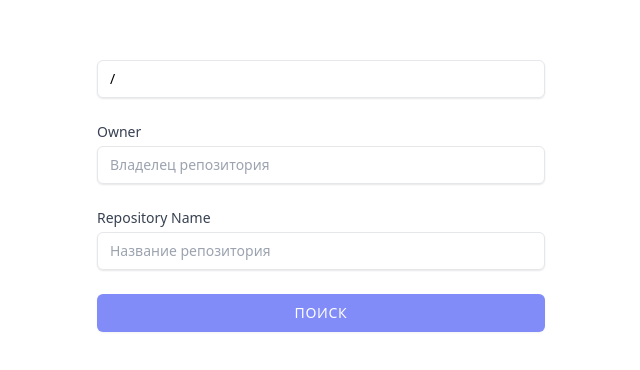
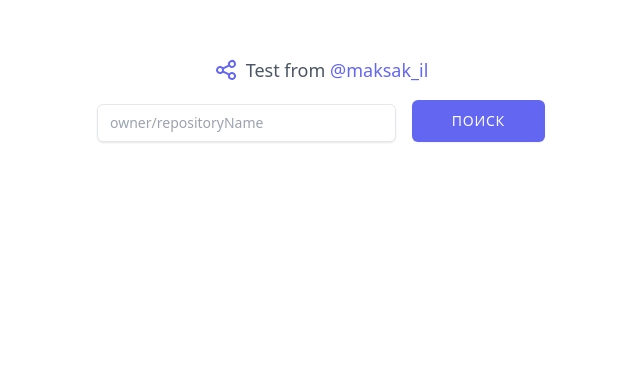
Before and after one commit to maksakoviliya/test-forks, a Vue app: page / in a window 1280 px wide. Shown: the part 184-554 px from the top of the page, without its empty margins (319-959 px from the left). Built offline with nearby package versions, Linux system fonts and the light colour scheme.

Commit message:
Base requirements ready

```diff
--- a/public/index.html
+++ b/public/index.html
@@ -1,5 +1,5 @@
 <!DOCTYPE html>
-<html lang="">
+<html lang="ru">
   <head>
     <meta charset="utf-8">
     <meta http-equiv="X-UA-Compatible" content="IE=edge">
--- a/src/components/Search.vue
+++ b/src/components/Search.vue
@@ -1,50 +1,19 @@
 <template>
-  <div class="grid grid-cols-1 gap-6">
-    <div class="mt-1 flex rounded-md shadow-sm">
+  <div class="flex gap-4">
+    <div class="mt-1 flex w-2/3 rounded-md shadow-sm">
       <input
         type="text"
         name="search"
         id="search"
         v-model="search"
         class="px-3 py-2 focus:ring-indigo-500 border outline-none focus:ring-1 focus:border-indigo-500 block w-full shadow-sm sm:text-sm rounded-md placeholder:text-gray-400"
-        placeholder="Владелец репозитория"
+        placeholder="owner/repositoryName"
       />
-    </div>
-
-    <div>
-      <label for="owner" class="block text-sm font-medium text-gray-700">
-        Owner
-      </label>
-      <div class="mt-1 flex rounded-md shadow-sm">
-        <input
-          type="text"
-          name="owner"
-          id="owner"
-          v-model="owner"
-          class="px-3 py-2 focus:ring-indigo-500 border outline-none focus:ring-1 focus:border-indigo-500 block w-full shadow-sm sm:text-sm rounded-md placeholder:text-gray-400"
-          placeholder="Владелец репозитория"
-        />
-      </div>
-    </div>
-    <div>
-      <label for="repo" class="block text-sm font-medium text-gray-700">
-        Repository Name
-      </label>
-      <div class="mt-1 flex rounded-md shadow-sm">
-        <input
-          type="text"
-          name="repo"
-          v-model="repositoryName"
-          id="repo"
-          class="px-3 py-2 focus:ring-indigo-500 border outline-none focus:ring-1 focus:border-indigo-500 block w-full shadow-sm sm:text-sm rounded-md placeholder:text-gray-400"
-          placeholder="Название репозитория"
-        />
-      </div>
     </div>
 
     <button
       @click="handleSubmit"
-      class="flex bg-indigo-400 hover:bg-indigo-500 uppercase tracking-wider text-white w-full justify-center py-2 px-4 border border-transparent shadow-sm text-sm rounded-md focus:outline-none focus:ring-2 focus:ring-offset-2 focus:ring-indigo-500"
+      class="flex flex-1 w-1/3 items-center bg-indigo-500 hover:bg-indigo-600 uppercase tracking-wider text-white w-full justify-center py-2 px-4 border border-transparent shadow-sm text-sm rounded-md focus:outline-none focus:ring-2 focus:ring-offset-2 focus:ring-indigo-500"
     >
       Поиск
     </button>
@@ -56,46 +25,55 @@ export default {
   name: "Search",
 
   computed: {
-    owner: {
+    // owner: {
+    //   get() {
+    //     return this.$route.query?.owner ?? "";
+    //   },
+    //   set(val) {
+    //     console.log('set owner', val)
+    //     this.$router.push({
+    //       name: this.$route.name,
+    //       query: Object.assign(
+    //         {},
+    //         { repositoryName: this.$route.query.repositoryName },
+    //         { owner: val }
+    //       ),
+    //     });
+    //   },
+    // },
+    // repositoryName: {
+    //   get() {
+    //     return this.$route.query?.repositoryName ?? "";
+    //   },
+    //   set(val) {
+    //     console.log('set rep name', val)
+    //     this.$router.push({
+    //       name: this.$route.name,
+    //       query: Object.assign(
+    //         {},
+    //         { owner: this.$route.query.owner },
+    //         { repositoryName: val }
+    //       ),
+    //     });
+    //   },
+    // },
+    search: {
       get() {
-        return this.$route.query?.owner ?? "";
+        return this.$route.query.repositoryName
+          ? `${this.$route.query.owner}/${this.$route.query.repositoryName}`
+          : this.$route.query.owner;
       },
       set(val) {
-        this.$router.push({
-          name: this.$route.name,
-          query: Object.assign(
-            {},
-            { repositoryName: this.$route.query.repositoryName },
-            { owner: val }
-          ),
-        });
-      },
-    },
-    repositoryName: {
-      get() {
-        return this.$route.query?.repositoryName ?? "";
-      },
-      set(val) {
-        this.$router.push({
-          name: this.$route.name,
-          query: Object.assign(
-            {},
-            { owner: this.$route.query.owner },
-            { repositoryName: val }
-          ),
-        });
-      },
-    },
-    search: {
-      get() {
-        return `${this.owner}/${this.repositoryName}`;
-      },
-      set(val) {
-        this.owner = val.substr(
-          0,
-          val.indexOf("/") === -1 ? val.length : val.indexOf("/")
-        );
-        this.repositoryName = val.substr(val.indexOf("/")+1, val.length);
+        console.log("search val", val);
+        let res = val.split("/");
+        let q = {};
+        if (res[0]) {
+          q = Object.assign(q, { owner: res[0] });
+        }
+        if (res[1]) {
+          q = Object.assign(q, { repositoryName: res[1] });
+        }
+        this.$router.replace({ name: this.$route.name, query: q });
       },
     },
   },
--- a/src/store/index.js
+++ b/src/store/index.js
@@ -5,6 +5,7 @@ export default createStore({
   state: {
     forks: [],
     totalForks: 0,
+    loading: false,
   },
   mutations: {
     SET_FORKS(state, payload) {
@@ -19,6 +20,7 @@ export default createStore({
   },
   actions: {
     fetchTotalForks({ commit }, { owner, repositoryName }) {
+      commit("SET_TOTAL_FORKS", 0);
       axios
         .get(`https://api.github.com/repos/${owner}/${repositoryName}`, {
           headers: {
@@ -33,6 +35,7 @@ export default createStore({
       { commit, dispatch },
       { owner, repositoryName, page = 1, per_page = 10 }
     ) {
+      commit("SET_LOADING", true);
       commit("SET_FORKS", []);
       dispatch("fetchTotalForks", {
         owner: owner,
@@ -50,6 +53,9 @@ export default createStore({
         })
         .then((res) => {
           commit("SET_FORKS", res.data);
+        })
+        .finally(() => {
+          commit("SET_LOADING", false);
         });
     },
   },
--- a/src/views/Forks.vue
+++ b/src/views/Forks.vue
@@ -1,9 +1,10 @@
 <template>
-  <div class="max-w-5xl mx-auto mt-10">
+  <div class="max-w-5xl mx-auto my-10">
     <search @search="fetch" />
 
     <div
       class="shadow overflow-auto mt-12 border-b border-gray-200 sm:rounded-lg"
+      v-if="!loading"
     >
       <table class="min-w-full divide-y divide-gray-200">
         <thead class="bg-gray-50">
@@ -114,7 +115,7 @@ export default {
         },
         {
           key: "stargazers_count",
-          label: "Рейтинг",
+          label: "Кол-во звезд",
         },
         {
           key: "clone_url",
@@ -141,7 +142,7 @@ export default {
   },
 
   computed: {
-    ...mapState(["forks", "totalForks"]),
+    ...mapState(["forks", "totalForks", "loading"]),
   },
 
   methods: {
--- a/src/views/Home.vue
+++ b/src/views/Home.vue
@@ -1,5 +1,11 @@
 <template>
-  <div class="max-w-md mx-auto mt-60">
+  <div class="max-w-md m-auto mt-60">
+    <div class="flex mb-4 justify-center items-center text-gray-600 gap-2">
+      <svg xmlns="http://www.w3.org/2000/svg" class="h-6 w-6 text-indigo-500" fill="none" viewBox="0 0 24 24" stroke="currentColor">
+        <path stroke-linecap="round" stroke-linejoin="round" stroke-width="2" d="M8.684 13.342C8.886 12.938 9 12.482 9 12c0-.482-.114-.938-.316-1.342m0 2.684a3 3 0 110-2.684m0 2.684l6.632 3.316m-6.632-6l6.632-3.316m0 0a3 3 0 105.367-2.684 3 3 0 00-5.367 2.684zm0 9.316a3 3 0 105.368 2.684 3 3 0 00-5.368-2.684z" />
+      </svg>
+      <h1 class="text-lg font-light">Test from <a href="https://t.me/maksak_il" class="text-indigo-500 hover:text-indigo-600">@maksak_il</a></h1>
+    </div>
     <search @search="handleSearch" />
   </div>
 </template>
```
Also changed, not shown: 1 other file (tests, documents, lock files or other folders).
